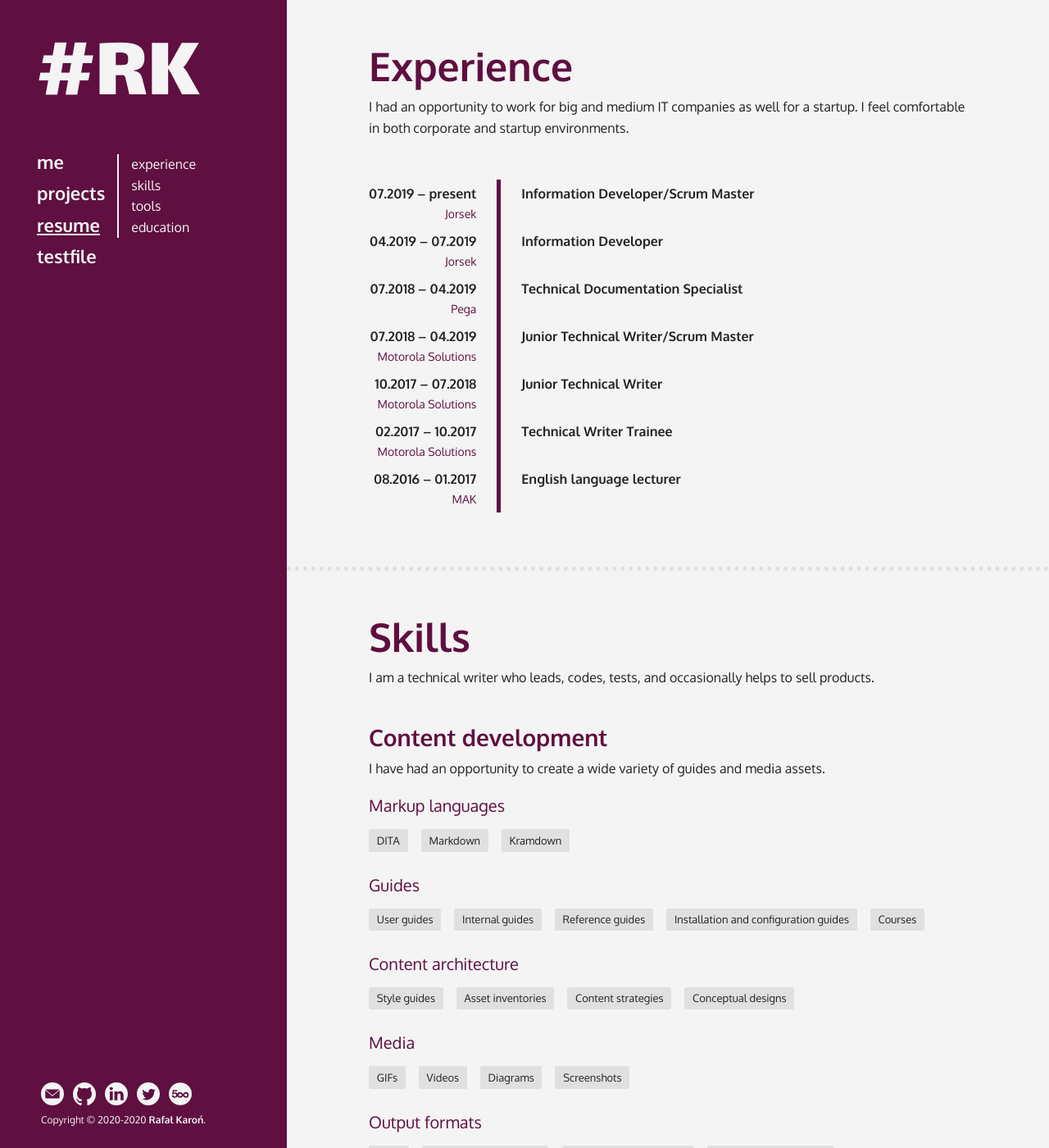
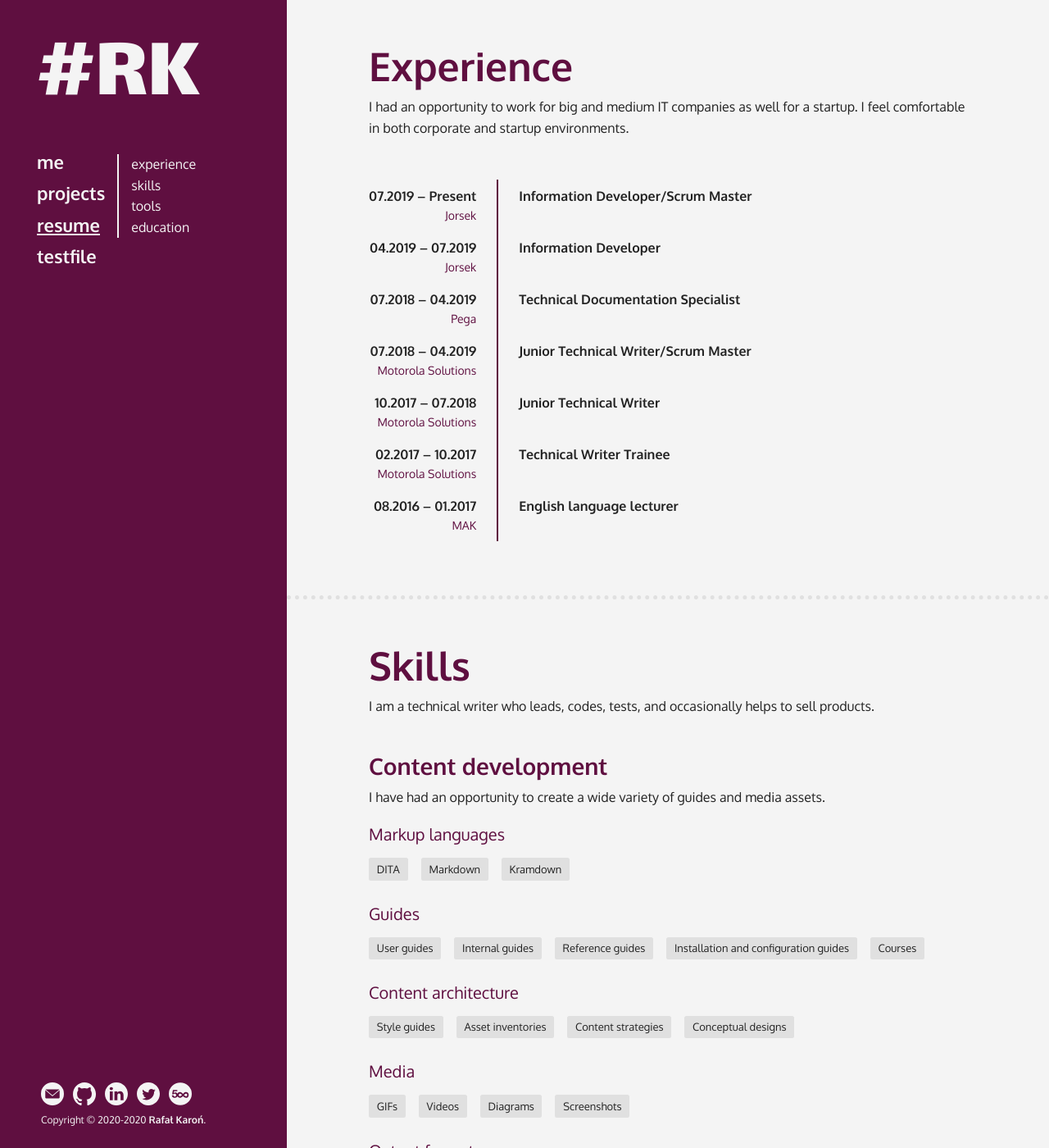
Before and after one commit to rafalkaron/rafalkaron.github.io, a Jekyll site: the page built from resume.md, in a window 1280 px wide and 1400 px high. Shown: the whole window at 82% size. Built offline with Jekyll 4.4.1, drawn with Linux system fonts in a browser that asks for light colours; some web fonts are replaced.

Commit message:
experience table padding update

```diff
--- a/_sass/_variables.scss
+++ b/_sass/_variables.scss
@@ -25,5 +25,6 @@ $margin-small: 0.8rem;
 $margin: 1.6rem;
 
 //Borders
+$border-thin: solid 0.25rem $primary-color;
 $border: solid 0.5rem $primary-color;
 $border-radius: 0.25rem;
--- a/_sass/r/content/note.scss
+++ b/_sass/r/content/note.scss
@@ -16,7 +16,7 @@
 .note_tip::before {
     white-space: pre;
     font-size: inherit;
-    display: block;
+    display: inline-block;
     font-weight: bold;
 }
 
--- a/_sass/r/content/table.scss
+++ b/_sass/r/content/table.scss
@@ -58,12 +58,12 @@ table.cv-experience {
     }
 
     tr > td:nth-child(1) {
-      padding: 0.5rem 2.5rem 0.5rem 0;
+      padding: 0.75rem 2.5rem 0.75rem 0;
     }
 
     tr > td:nth-child(2) {
-      border-left: $border;
-      padding: 0.5rem 0 0.5rem 2.5rem;
+      border-left: $border-thin;
+      padding: 0.75rem 0 0.75rem 2.5rem;
     }
 
     td {
--- a/resume.md
+++ b/resume.md
@@ -11,7 +11,7 @@ I had an opportunity to work for big and medium IT companies as well for a start
 
 |     |
 |-:|:-|
-| **07.2019 – present** <br/> Jorsek | **Information Developer/Scrum Master**               |
+| **07.2019 – Present** <br/> Jorsek | **Information Developer/Scrum Master**               |
 | **04.2019 – 07.2019** <br/> Jorsek | **Information Developer**                            |
 | **07.2018 – 04.2019** <br/> Pega | **Technical Documentation Specialist**                 |
 | **07.2018 – 04.2019** <br/> Motorola Solutions | **Junior Technical Writer/Scrum Master** |
```
Also changed, not shown: other parts of resume.md (+1 -1 lines).
